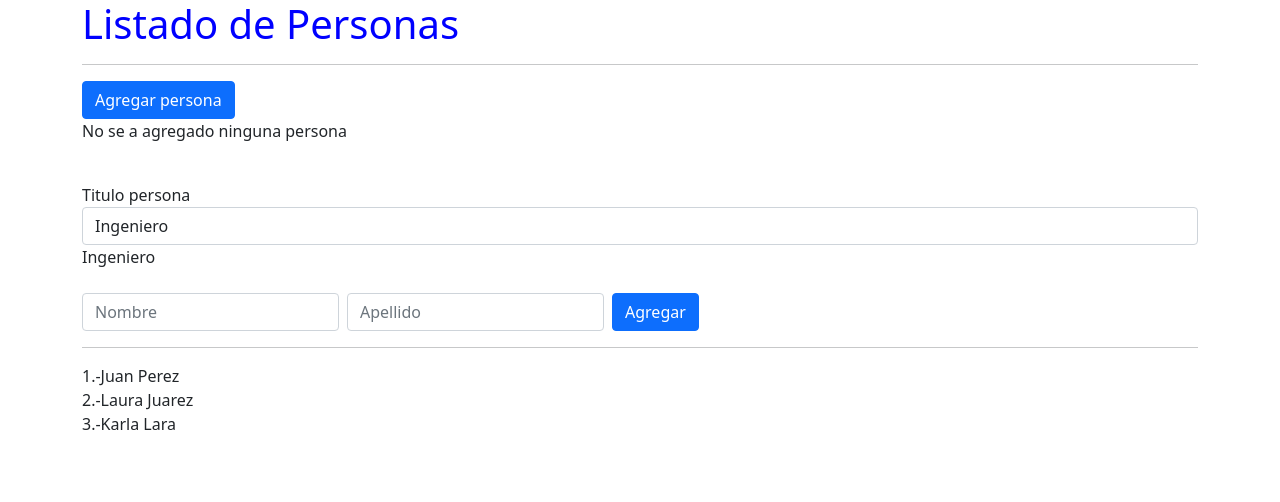
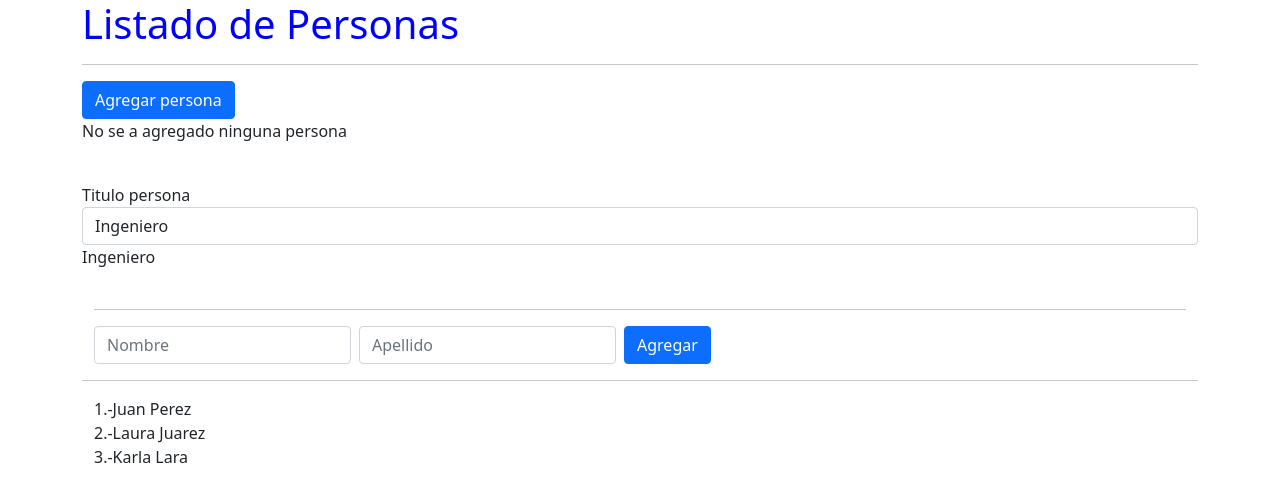
Before and after one commit to IsmaelDom/hello-world-angular, an Angular app: page / in a window 1280 px wide. Shown: the top 502 px of the page. Built offline with nearby package versions, Linux system fonts and the light colour scheme.

Commit message:
Se usa la directiva Output
Se maneja por separado el componente para agregar y el componente del formulario para poder usar la comunicación entre componentes.

```diff
--- a/src/app/app.module.ts
+++ b/src/app/app.module.ts
@@ -6,10 +6,11 @@ import { AppRoutingModule } from './app-routing.module';
 import { AppComponent } from './app.component';
 import { PersonaComponent } from './persona/persona.component';
 import { PersonasComponent } from './personas/personas.component';
+import { FormularioComponent } from './formulario/formulario.component';
 
 @NgModule({
   declarations: [
-    AppComponent, PersonaComponent, PersonasComponent
+    AppComponent, PersonaComponent, PersonasComponent, FormularioComponent
   ],
   imports: [
     BrowserModule,
--- /dev/null
+++ b/src/app/formulario/formulario.component.html
@@ -0,0 +1,18 @@
+<div class="container">
+    <hr/>
+    <form action="" class="row g-2">
+      <div class="form-group col-auto">
+        <label for="nombre" class="visually-hidden">Nombre</label>
+        <input type="text" name="nombre" id="nombre" placeholder="Nombre"
+          class="form-control" [(ngModel)] = "nombreInput">
+      </div>
+      <div class="form-group col-auto">
+        <label for="apellido" class="visually-hidden">Apellido</label>
+        <input type="text" name="apellido" id="apellido" placeholder="Apellido"
+          class="form-control" [(ngModel)] = "apellidoInput">
+      </div>
+      <div class="col">
+        <button type="submit" class="btn btn-primary" (click) = "addPersona()">Agregar</button>
+      </div>
+    </form>
+</div>
--- /dev/null
+++ b/src/app/formulario/formulario.component.ts
@@ -0,0 +1,21 @@
+import { Component, EventEmitter, Output } from '@angular/core';
+import { Persona } from '../personas/persona.model';
+
+@Component({
+  selector: 'app-formulario',
+  templateUrl: './formulario.component.html',
+  styleUrls: ['./formulario.component.css']
+})
+export class FormularioComponent {
+  //Evento para propagar al componente padre
+  @Output() personaCreada = new EventEmitter<Persona>();
+
+  nombreInput:string = '';
+  apellidoInput:string = '';
+
+  addPersona(){
+    let persona1 = new Persona(this.nombreInput, this.apellidoInput);
+    //this.personas.push(persona1);
+    this.personaCreada.emit(persona1);
+  }
+}
--- a/src/app/persona/persona.component.html
+++ b/src/app/persona/persona.component.html
@@ -1,4 +1,4 @@
-<p>
+<!-- <p>
     Nombre: {{ nombre }}
     Apellido: {{ apellido }}
     Edad: {{ edad }}
@@ -8,4 +8,14 @@
     <label>Repetidor:</label>
     <input #entrada />
     {{ entrada.value }}
-</div>
+</div> -->
+
+<div class="container">
+    <div class="row">
+      <div class="col">
+        <div>
+          {{ indice + 1 }}.-{{ persona.nombre }} {{ persona.apellido }}
+        </div>
+      </div>
+    </div>
+  </div>
--- a/src/app/persona/persona.component.ts
+++ b/src/app/persona/persona.component.ts
@@ -1,4 +1,5 @@
-import { Component } from '@angular/core';
+import { Component, Input } from '@angular/core';
+import { Persona } from '../personas/persona.model';
 
 @Component({
   selector: 'app-persona',
@@ -12,6 +13,8 @@ export class PersonaComponent {
   edad: number = 28;
   //private edad: number = 28;
 
+  @Input() persona: Persona = new Persona(this.nombre, this.apellido);
+  @Input() indice: number = 0;
   /*getEdad():number{
     return this.edad;
   }*/
--- a/src/app/personas/personas.component.html
+++ b/src/app/personas/personas.component.html
@@ -30,30 +30,17 @@
 <br />
 
 <div class="container">
-  <form action="" class="row g-2">
-    <div class="form-group col-auto">
-      <label for="nombre" class="visually-hidden">Nombre</label>
-      <input type="text" name="nombre" id="nombre" placeholder="Nombre"
-        class="form-control" [(ngModel)] = "nombreInput">
-    </div>
-    <div class="form-group col-auto">
-      <label for="apellido" class="visually-hidden">Apellido</label>
-      <input type="text" name="apellido" id="apellido" placeholder="Apellido"
-        class="form-control" [(ngModel)] = "apellidoInput">
-    </div>
-    <div class="col">
-      <button type="submit" class="btn btn-primary" (click) = "addPersona()">Agregar</button>
-    </div>
-  </form>
+  <app-formulario
+    (personaCreada) = "personaAgregada($event)">
+  </app-formulario>
 </div>
 
 <div class="container">
   <hr/>
-  <div class="row">
-    <div class="col">
-      <div *ngFor="let persona of personas; let i = index">
-        {{ i + 1 }}.-{{ persona.nombre }} {{ persona.apellido }}
-      </div>
-    </div>
-  </div>
+  <app-persona
+      *ngFor="let persona of personas; let i = index"
+      [persona] = "persona"
+      [indice] = "i">
+
+  </app-persona>
 </div>
--- a/src/app/personas/personas.component.ts
+++ b/src/app/personas/personas.component.ts
@@ -19,17 +19,14 @@ export class PersonasComponent{
     personas: Persona[] = [new Persona('Juan', 'Perez'),
                         new Persona('Laura', 'Juarez'),
                         new Persona('Karla', 'Lara')];
-    nombreInput:string = '';
-    apellidoInput:string = '';
 
     agregarPersona(){
         this.mostrar = true;
         this.mensaje = 'Persona agregada';
     }
 
-    addPersona(){
-        let persona1 = new Persona(this.nombreInput, this.apellidoInput);
-        this.personas.push(persona1);
+    personaAgregada(persona: Persona) {
+        this.personas.push(persona);
     }
     /*modificarTitulo(event: Event){
         this.titulo = (<HTMLInputElement>event.target).value;
```
Also changed, not shown: src/app/formulario/formulario.component.css (added).
